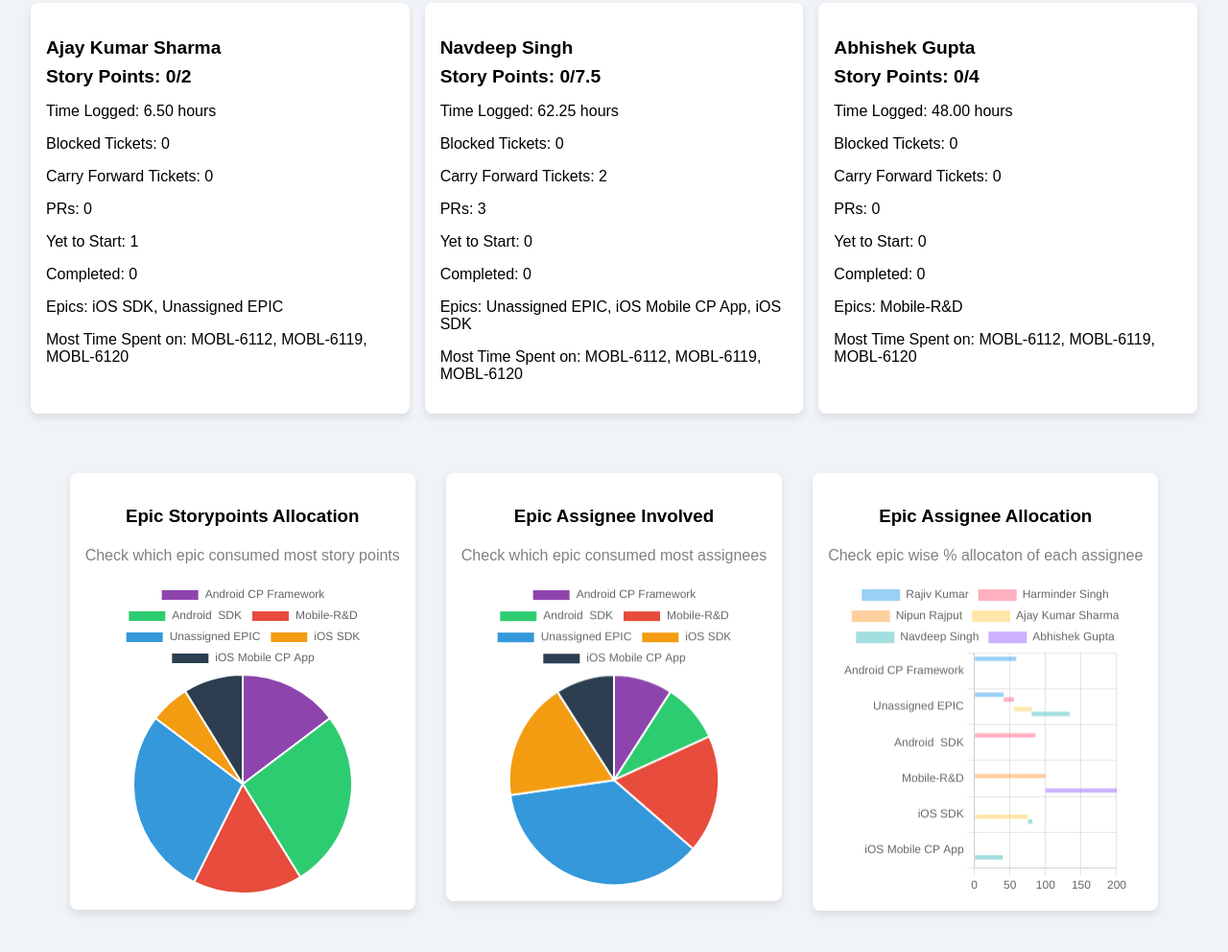
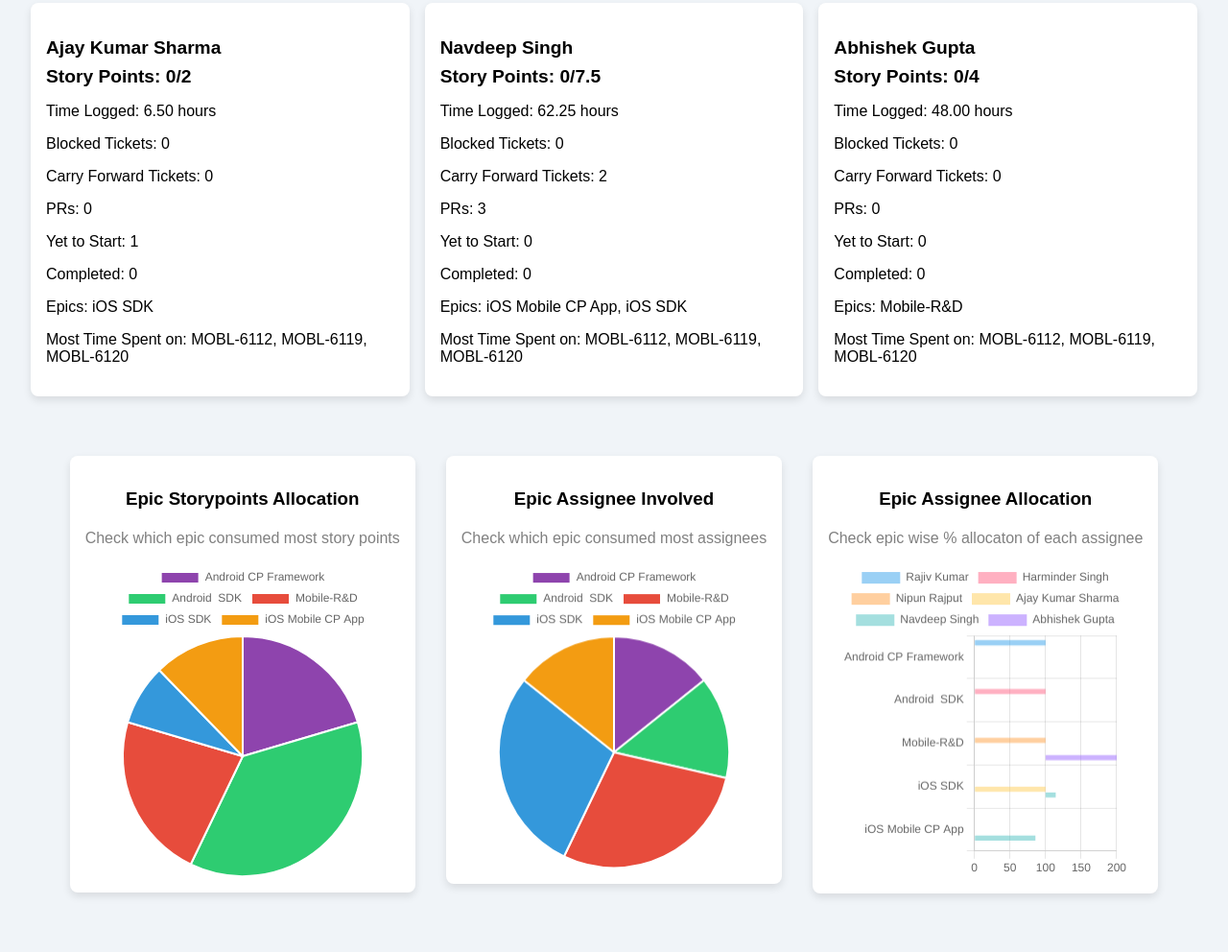
Before and after one commit to johndoeios/jirapoc, a plain HTML site: page index.html in a window 1280 px wide. Shown: the part 2777-3769 px from the top of the page at 96% size. Drawn offline with nearby package versions, Linux system fonts and the light colour scheme.

Commit message:
Update index.html reverting to first commit

```diff
--- a/index.html
+++ b/index.html
@@ -432,7 +432,6 @@
     const epicJson = "epic_response.json";
 
     // Fetch data from response.json
-    // Fetch data from response.json
     function fetchDataAndInitialize() {
       fetch(responseJson)
         .then(response => response.json())
@@ -445,7 +444,7 @@ function fetchDataAndInitialize() {
               const teamData = {};
               const epicStoryPointAllocation = {}; /*{"epic name": Total story points in this epic}*/
               const epicAssigneeInvolved = {}; /*{"epic name": Set of Unique Assignees}*/
-          const assigneePercentageAllocation = {}; /*Assignee and its percentage in each epic*/
+              const assigneePercentageAllocation ={}; /*Assignee and its percentage in each epic*/
               const dailyTimeLogs = {};
 
               issues.forEach(issue => {
@@ -454,7 +453,7 @@ function fetchDataAndInitialize() {
                 const statusId = issue.fields.status?.id || "";
                 const sprintField = issue.fields.customfield_10104 || [];
                 const storyPoint = issue.fields.customfield_10102 || 0;
-            const epicKey = issue.fields.customfield_10106 || null; // We check this for "Unassigned EPIC"
+                const epicKey = issue.fields.customfield_10106 || null;
 
                 if (!teamData[assignee]) {
                   teamData[assignee] = {
@@ -475,33 +474,13 @@ function fetchDataAndInitialize() {
                 const match = issue.fields.customfield_11201.match(regex);
                 const stateCount = match ? parseInt(match[1], 10) : 0;
 
-            const activeSprint = issue.fields.customfield_10104.find(sprint => sprint.includes("state=ACTIVE"));
-            const startDateMatch = activeSprint.match(/startDate=([\d\-T:.]+)\.000/);
-            const sprintStartDate = startDateMatch ? new Date(startDateMatch[1]) : null;
-
-            // Filter worklogs by active sprint start date
-            const filteredWorklogs = worklogs.filter(log => {
-               const logDate = new Date(log.started);
-               return sprintStartDate && logDate >= sprintStartDate;
-            });
-
-            filteredWorklogs.forEach(log => {
-              const assigneeName = log.author.displayName || "Unassigned"; // Get the assignee for the specific log
-              const date = new Date(log.started).toISOString().split('T')[0]; // Extract the date
+                worklogs.forEach(log => {
+                  const date = new Date(log.created).toISOString().split('T')[0]; // Extract date
                   const timeSpentHours = log.timeSpentSeconds / 3600; // Convert seconds to hours
-
-              // Initialize dailyTimeLogs for the specific date if not present
                   if (!dailyTimeLogs[date]) {
                     dailyTimeLogs[date] = {};
                   }
-
-              // Initialize dailyTimeLogs for the specific assignee if not present
-              if (!dailyTimeLogs[date][assigneeName]) {
-                dailyTimeLogs[date][assigneeName] = 0;
-              }
-
-              // Add time spent to the specific assignee's log for the given date
-              dailyTimeLogs[date][assigneeName] += timeSpentHours;
+                  dailyTimeLogs[date][assignee] = (dailyTimeLogs[date][assignee] || 0) + timeSpentHours;
                 });
 
                 teamData[assignee].storyPoints += storyPoint;
@@ -521,21 +500,13 @@ function fetchDataAndInitialize() {
                 }
                 teamData[assignee].prs += stateCount;
 
-            // Check if customfield_10106 is null, and if so, assign "Unassigned EPIC"
-            let epicName = "Unassigned EPIC";
                 if (epicKey) {
                   const matchingEpic = epicIssues.find(epic => epic.key === epicKey);
-
                   if (matchingEpic) {
-                epicName = matchingEpic.fields.customfield_10105 || "Unassigned EPIC"; // Fetch epic name if exists
-              }
-            }
-
-            // Add epic to assignee's epics list if not already included
+                    const epicName = matchingEpic.fields.customfield_10105;
                     if (epicName && !teamData[assignee].epics.includes(epicName)) {
                       teamData[assignee].epics.push(epicName);
                     }
-
                     // Update epic StoryPoint allocation
                     if (!epicStoryPointAllocation[epicName]) {
                       epicStoryPointAllocation[epicName] = 0;
@@ -546,17 +517,22 @@ function fetchDataAndInitialize() {
                     if (!epicAssigneeInvolved[epicName]) {
                       epicAssigneeInvolved[epicName] = new Set(); // Using Set to ensure unique assignees
                     }
-            epicAssigneeInvolved[epicName].add(assignee);
+                    epicAssigneeInvolved[epicName].add(assignee)
 
                     // Update epic assignee allocation
-            if (!assigneePercentageAllocation[assignee]) {
+                    if(!assigneePercentageAllocation[assignee]) {
                       assigneePercentageAllocation[assignee] = {};
                     }
 
-            if (!assigneePercentageAllocation[assignee][epicName]) {
-              assigneePercentageAllocation[assignee][epicName] = storyPoint;
+                    //Epic name does not exist. Make a new entry
+                    if(!assigneePercentageAllocation[assignee][epicName]) {
+                      assigneePercentageAllocation[assignee][epicName] = storyPoint
+
                     } else {
+                      //Epic name already exists, just add the story points
                       assigneePercentageAllocation[assignee][epicName] += storyPoint;
+                    }
+                  }
                 }
               });
 
@@ -577,7 +553,6 @@ function fetchDataAndInitialize() {
         })
         .catch(error => console.error("Error fetching data:", error));
     }
-
 
     // Function to dynamically generate team member cards
     function generateTeamMemberCards(data) {
@@ -608,10 +583,6 @@ function fetchDataAndInitialize() {
       const labels = Object.keys(epicStoryPointAllocation);
       const data = Object.values(epicStoryPointAllocation);
 
-      // if (!epicStoryPointAllocation["Unassigned EPIC"]) {
-      //   epicStoryPointAllocation["Unassigned EPIC"] = 0;
-      // }
-
       // Calculate total story points
       const totalStoryPoints = data.reduce((sum, value) => sum + value, 0);
 
@@ -623,7 +594,7 @@ function fetchDataAndInitialize() {
           labels: labels, // Use the labels array here
           datasets: [{
             data: data, // Use the data array here
-            backgroundColor: ['#8e44ad', '#2ecc71', '#e74c3c', '#3498db', '#f39c12', '#2c3e50', '#117864'],
+            backgroundColor: ['#8e44ad', '#2ecc71', '#e74c3c', '#3498db', '#f39c12', '#2c3e50'],
           }]
         },
         options: {
@@ -650,10 +621,6 @@ function fetchDataAndInitialize() {
       const assigneeLabels = Object.keys(epicAssigneeInvolved);
       const assigneeData = assigneeLabels.map(epic => epicAssigneeInvolved[epic].size);
 
-        // if (!epicAssigneeInvolved["Unassigned EPIC"]) {
-        //   epicAssigneeInvolved["Unassigned EPIC"] = new Set();
-        // }
-
       // Create a mapping for tooltip display
       const tooltipData = assigneeLabels.map(epic => {
         const assignees = Array.from(epicAssigneeInvolved[epic]); // Convert Set to Array
@@ -667,7 +634,7 @@ function fetchDataAndInitialize() {
           labels: assigneeLabels, // Use the labels array here
           datasets: [{
             data: assigneeData, // Use the data array here
-            backgroundColor: ['#8e44ad', '#2ecc71', '#e74c3c', '#3498db', '#f39c12', '#2c3e50', '#117864'],
+            backgroundColor: ['#8e44ad', '#2ecc71', '#e74c3c', '#3498db', '#f39c12', '#2c3e50'],
           }]
         },
         options: {
```
Lines whose indentation alone changed are shown as unchanged.
